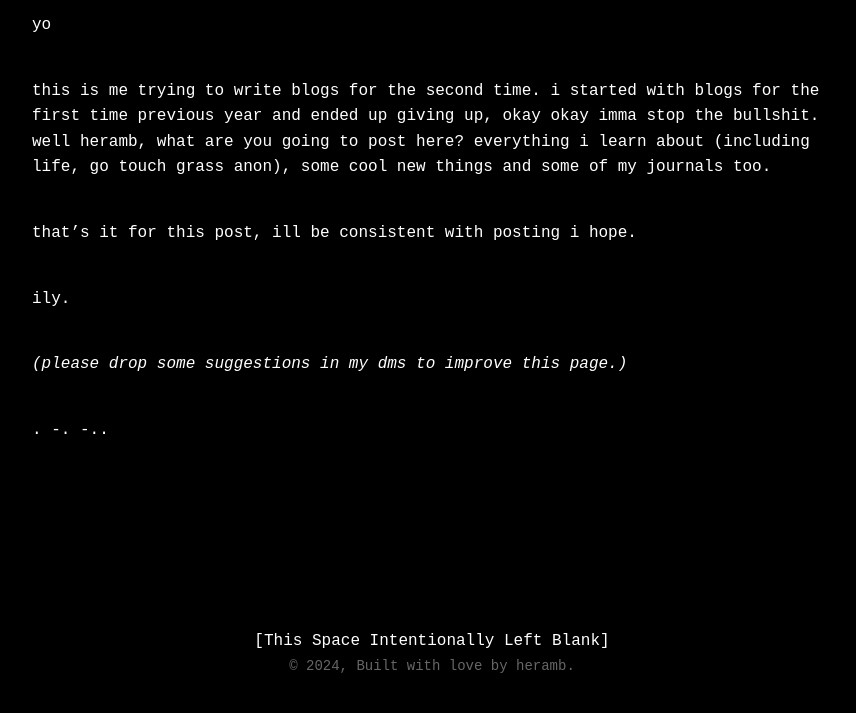
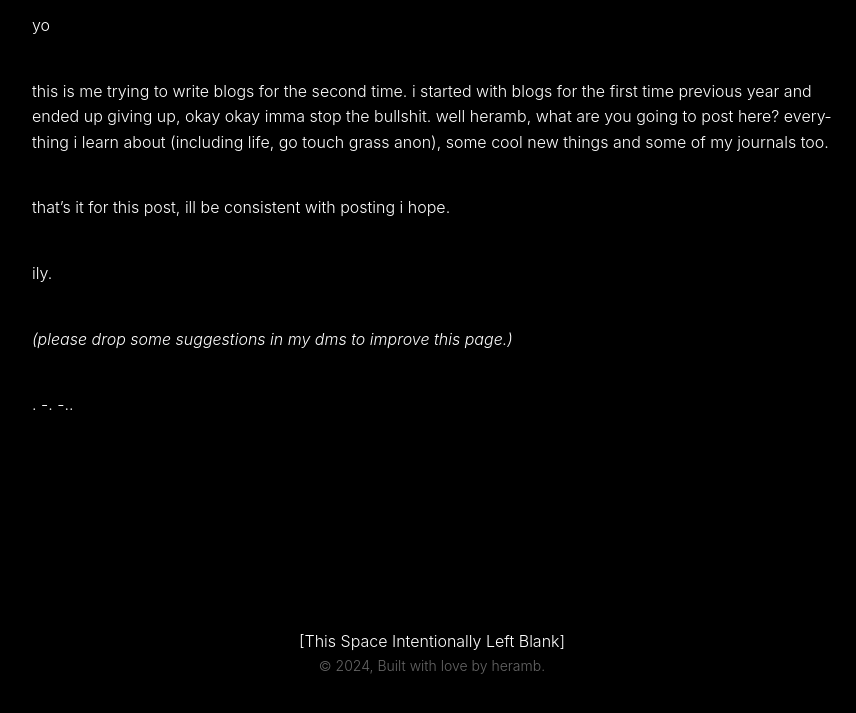
Before and after one commit to Heramb0x1/heramb, a plain HTML site: page blogs/blog0.html in a window 1280 px wide. Shown: the part 155-868 px from the top of the page, without its empty margins (208-1064 px from the left). Drawn offline with Linux system fonts and the light colour scheme; a web font is replaced by a local one.

Commit message:
Update blogs.css

```diff
--- a/blogs/blogs.css
+++ b/blogs/blogs.css
@@ -49,7 +49,7 @@
 body {
   background-color: black;
   color: white;
-  font-family: "Space Mono", monospace;
+  font-family: "Inter", sans-serif;
   font-weight: 300;
   font-style: normal;
   display: flex;
```
